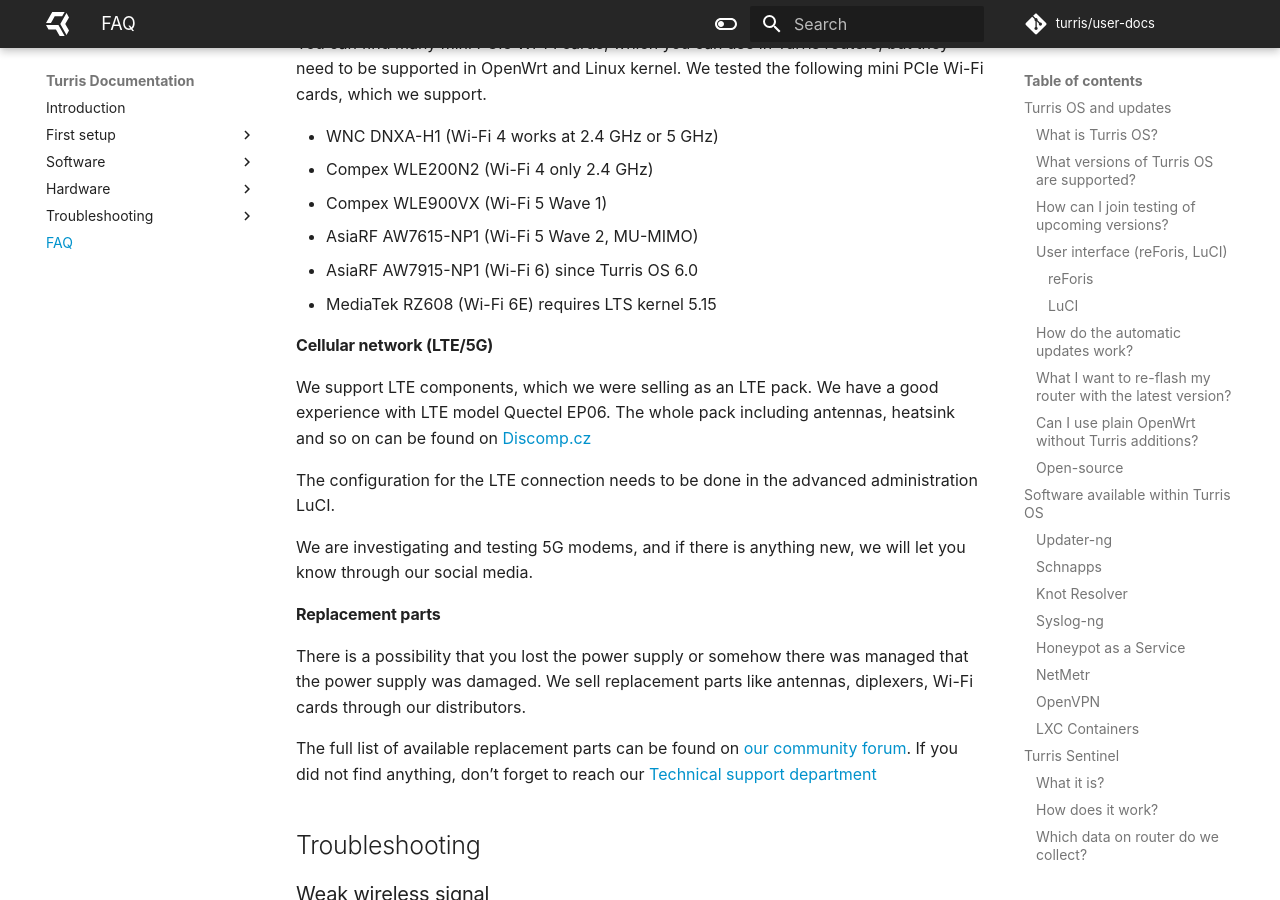
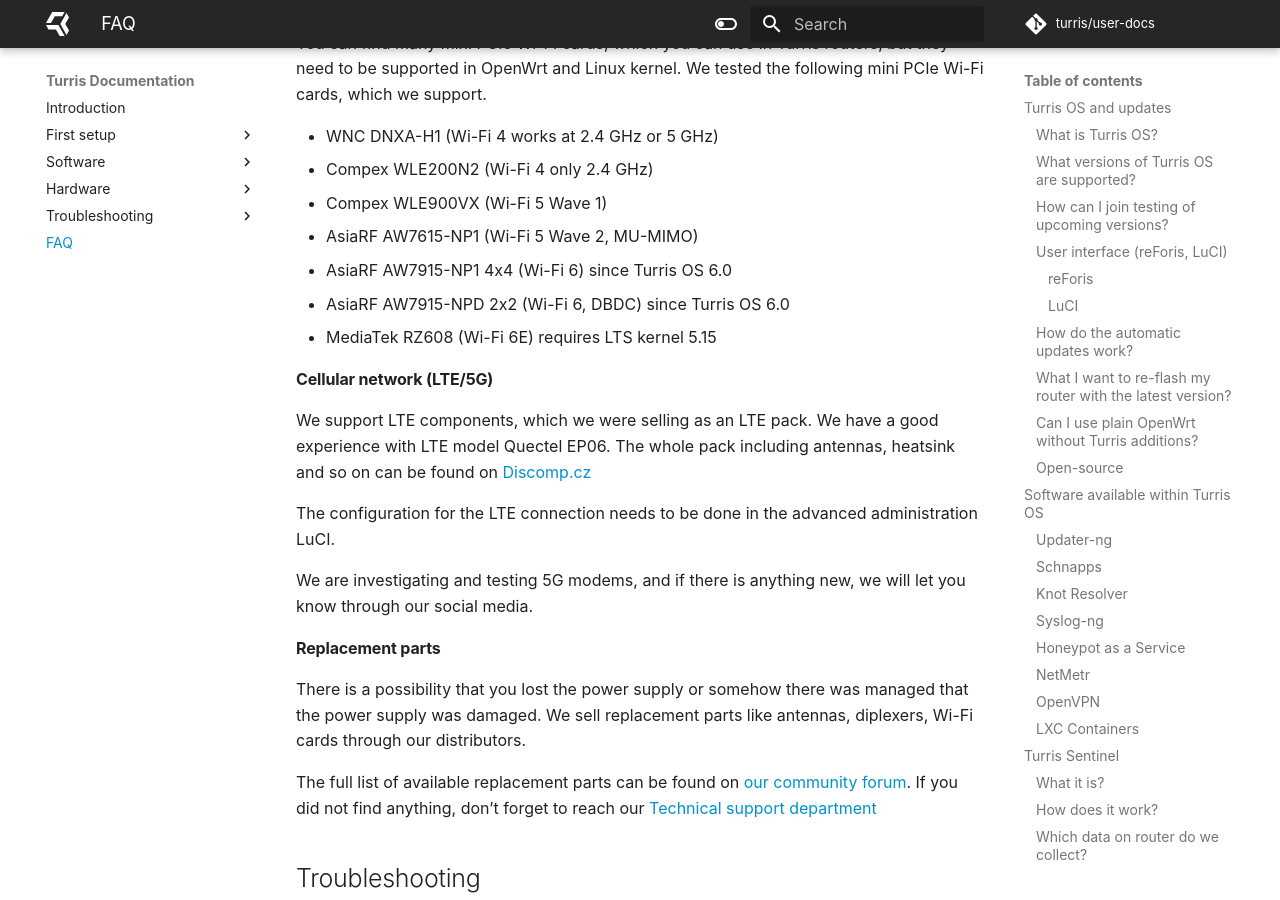
Before and after one commit to turris-cz/user-docs, an MkDocs documentation site: the page built from docs/basics/faq.md, in a window 1280 px wide and 900 px high, scrolled down 5683 px. Built offline with MkDocs 1.6.1 and Material for MkDocs 9.7.7, drawn with Linux system fonts in a browser that asks for light colours; plug-ins that fetch from the network failed and are left out.

Commit message:
faq: Add AsiaRF AW7915-NPD as supported miniPCIe Wi-Fi card
This card is being sold as "MOX WI-FI 6 DBDC ADD-ON".

```diff
--- a/docs/basics/faq.md
+++ b/docs/basics/faq.md
@@ -246,7 +246,8 @@
 - Compex WLE200N2 (Wi-Fi 4 only 2.4 GHz)
 - Compex WLE900VX (Wi-Fi 5 Wave 1)
 - AsiaRF AW7615-NP1 (Wi-Fi 5 Wave 2, MU-MIMO)
-- AsiaRF AW7915-NP1 (Wi-Fi 6) since Turris OS 6.0
+- AsiaRF AW7915-NP1 4x4 (Wi-Fi 6) since Turris OS 6.0
+- AsiaRF AW7915-NPD 2x2 (Wi-Fi 6, DBDC) since Turris OS 6.0
 - MediaTek RZ608 (Wi-Fi 6E) requires LTS kernel 5.15
 
 #### Cellular network (LTE/5G)
```
